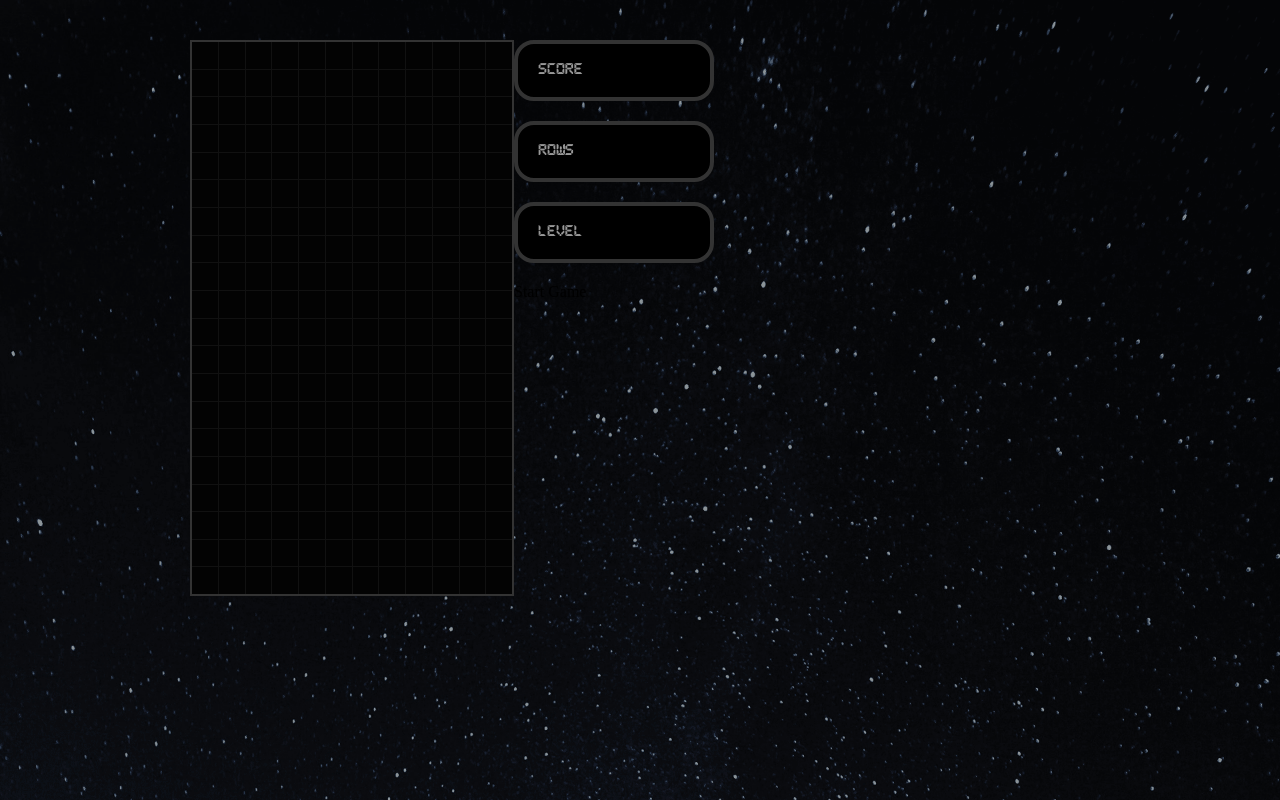
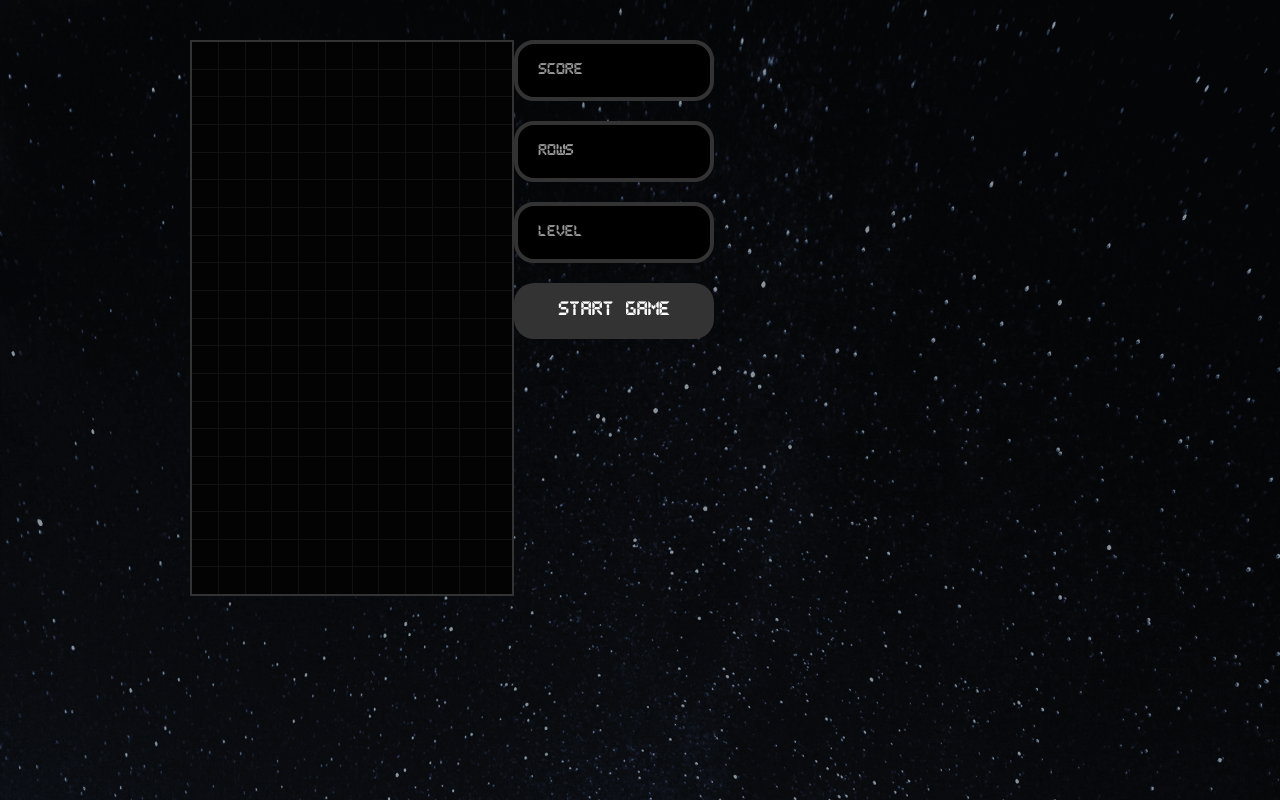
Before and after one commit to LoisKOUNINEF/Tetris_React, a React (Create React App) app: page / in a window 1280 px wide. Built offline with nearby package versions, Linux system fonts and the light colour scheme; the HTML template or start-up script is replaced by a standard one.

Commit message:
start button

```diff
--- a/src/components/StartButton.jsx
+++ b/src/components/StartButton.jsx
@@ -1,7 +1,10 @@
 import React from 'react';
+import {StyledStartButton } from './styles/StyledStartButton';
 
 const StartButton = ({ callback }) => (
-  <div>Start Game</div>
+  <StyledStartButton onclick={callback}>
+    Start Game
+  </StyledStartButton>
   )
 
 export default StartButton;
--- /dev/null
+++ b/src/components/styles/StyledStartButton.jsx
@@ -0,0 +1,17 @@
+import styled from 'styled-components';
+
+export const StyledStartButton = styled.button`
+  box-sizing: border-box;
+  margin: 0 0 20px 0;
+  padding: 20px;
+  min-height: 30px;
+  width: 100%;
+  border-radius: 20px;
+  border: none;
+  color: white;
+  background-color: #333;
+  font-family: Pixel, Arial, Helvetica, sans-serif;
+  font-size: 1rem;
+  outline: none;
+  cursor: pointer;
+`
```
